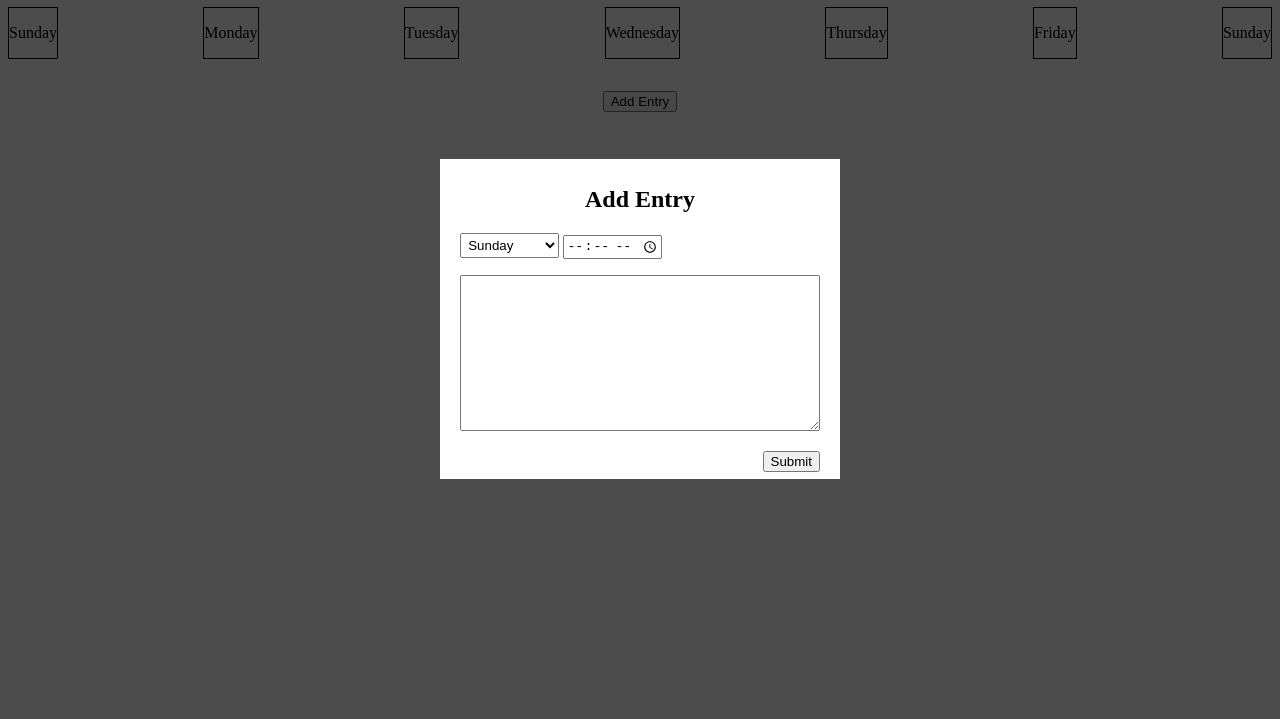
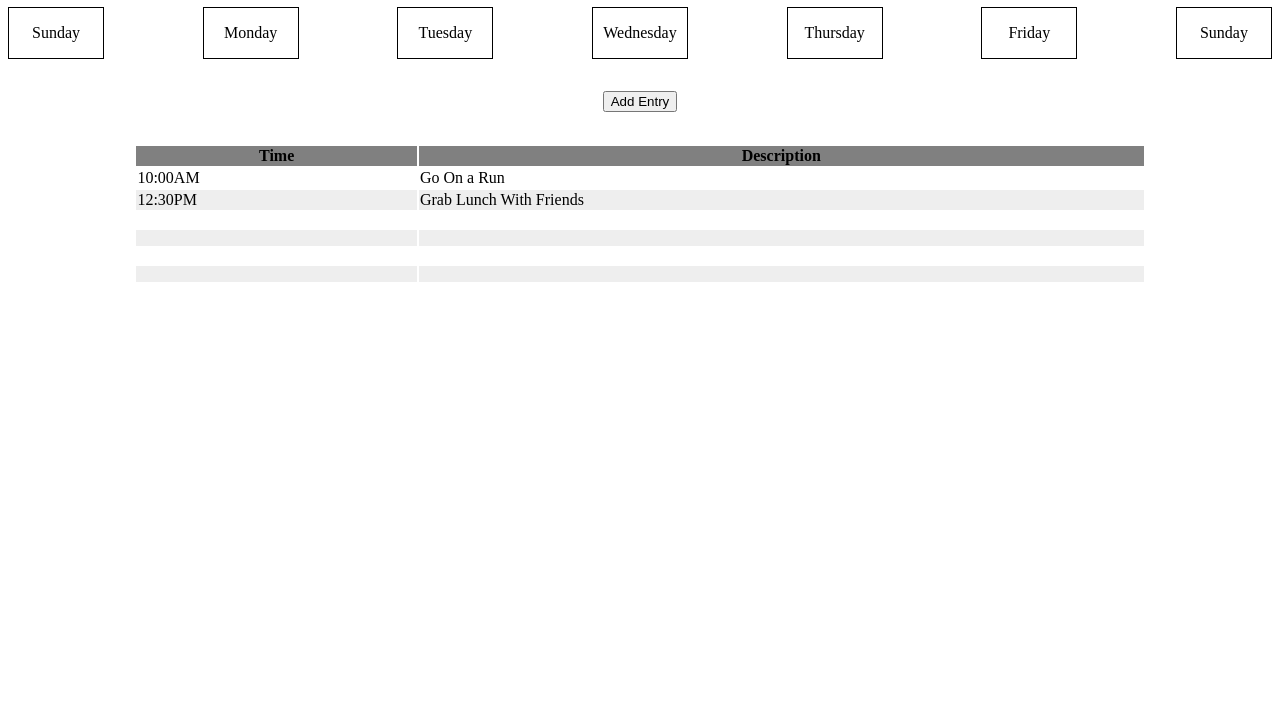
Before and after one commit to krog-kristian/week-planner, a website: page index.html in a window 1280 px wide. Shown: the part 81-800 px from the top of the page. Drawn offline with Linux system fonts and the light colour scheme.

Commit message:
updated table and javascript

```diff
--- a/index.html
+++ b/index.html
@@ -11,7 +11,7 @@
     <header>
       <h1>Weekly Planner</h1>
     </header>
-    <div class="modal">
+    <div class="modal hidden">
       <div class="pop-up">
         <h2> Add Entry</h2>
         <form action="">
@@ -60,6 +60,46 @@
     <div class="row button-container">
       <button class="add-entry-button">Add Entry</button>
     </div>
+    <div class="row">
+      <table>
+        <thead>
+          <tr>
+            <th>Time</th>
+            <th>Description</th>
+          </tr>
+        </thead>
+        <tbody>
+          <tr>
+            <td>10:00AM</td>
+            <td>Go On a Run</td>
+          </tr>
+          <tr>
+            <td>12:30PM</td>
+            <td>Grab Lunch With Friends</td>
+          </tr>
+          <tr>
+            <td></td>
+            <td></td>
+          </tr>
+          <tr>
+            <td></td>
+            <td></td>
+          </tr>
+          <tr>
+            <td></td>
+            <td></td>
+          </tr>
+          <tr>
+            <td></td>
+            <td></td>
+          </tr>
+          <tr>
+            <td></td>
+            <td></td>
+          </tr>
+        </tbody>
+      </table>
+    </div>
   </div>
   <script src="main.js"></script>
 </body>
--- a/main.js
+++ b/main.js
@@ -6,11 +6,35 @@ var data = {
 };
 
 var $modal = document.querySelector('.modal');
+var $entryButton = document.querySelector('.add-entry-button');
+var $form = document.querySelector('form');
 
-$modal.addEventListener('click', function () {
-  var $submitButton = document.querySelector('#submit');
-  if (event.target.matches($submitButton)) {
-    $modal.classList.add('hidden');
-  }
-})
-;
+$entryButton.addEventListener('click', function () {
+  $modal.classList.remove('hidden');
+});
+
+$form.addEventListener('submit', function () {
+  event.preventDefault();
+  var formEntry = {
+  };
+  formEntry.day = $form.elements['day-of-week'].value;
+  formEntry.time = $form.elements.time.value;
+  formEntry.description = $form.elements.description.value;
+  formEntry.entryId = data.nextEntryId;
+  data.nextEntryId++;
+  data.entries.push(formEntry);
+  $modal.classList.add('hidden');
+  $form.reset();
+});
+
+window.addEventListener('beforeunload', plannerLocalStorage);
+
+function plannerLocalStorage(event) {
+  var dataJson = JSON.stringify(data);
+  var dataLocalStorage = localStorage.setItem('planner-local-storage', dataJson);
+  return dataLocalStorage;
+}
+
+if (localStorage.getItem('planner-local-storage')) {
+  data = JSON.parse(localStorage.getItem('planner-local-storage'));
+}
--- a/styles.css
+++ b/styles.css
@@ -14,17 +14,21 @@ section {
 }
 
 .hidden {
-  display: none;
+  display: none !important;
 }
 
 .row {
   display: flex;
   flex-wrap: wrap;
   width: 100%;
+  justify-content: center;
 }
 
 .day {
   border: 0.1rem solid black;
+  width: 6rem;
+  display: flex;
+  justify-content: center;
 }
 
 .space-between {
@@ -76,3 +80,19 @@ textarea {
 form {
   width: 90%;
 }
+
+th {
+  background-color: gray;
+}
+
+tr {
+  height: 1rem;
+}
+
+tr:nth-child(even) {
+  background-color: #eee;
+}
+
+table {
+  width: 80%;
+}
```
